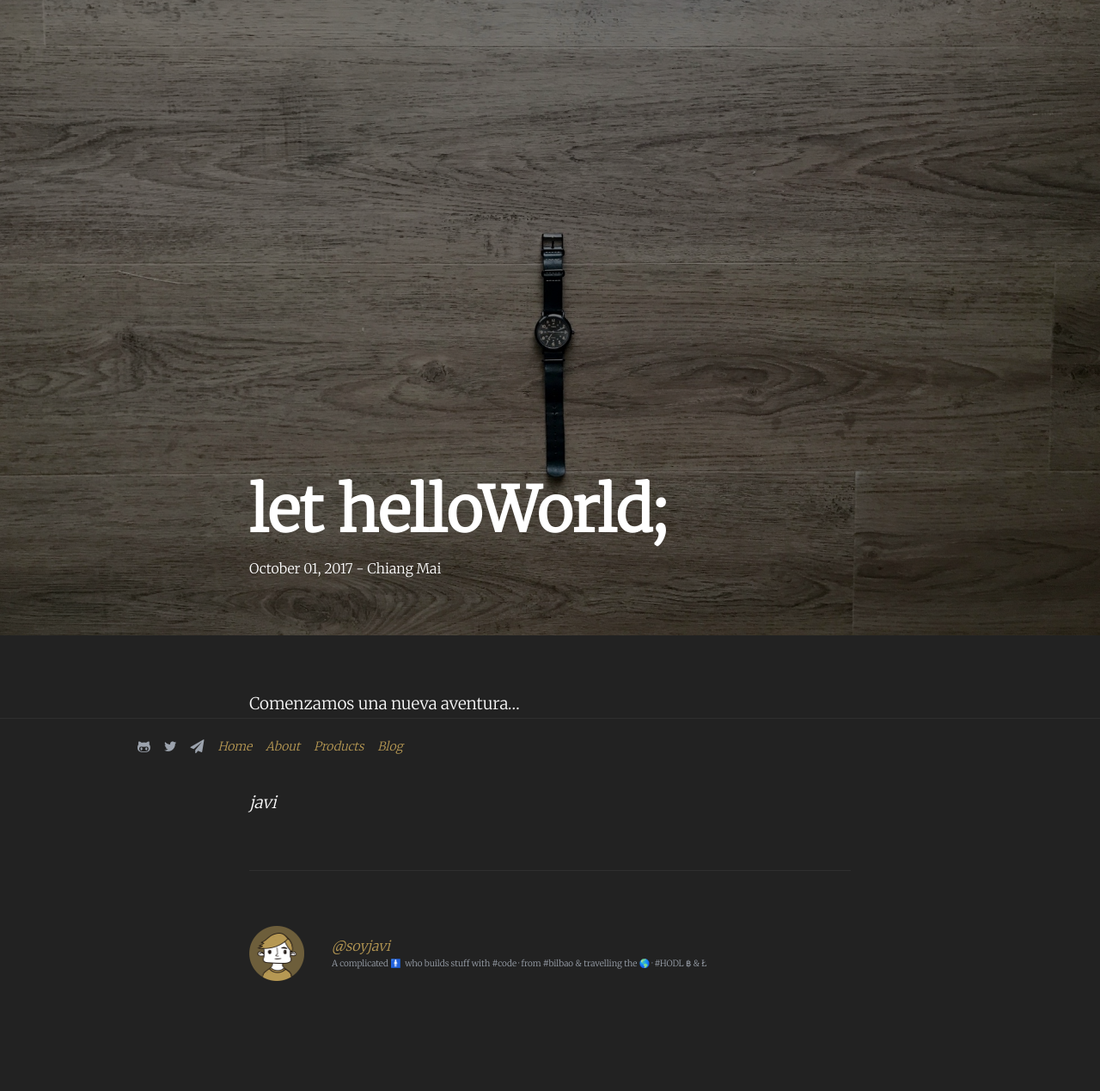
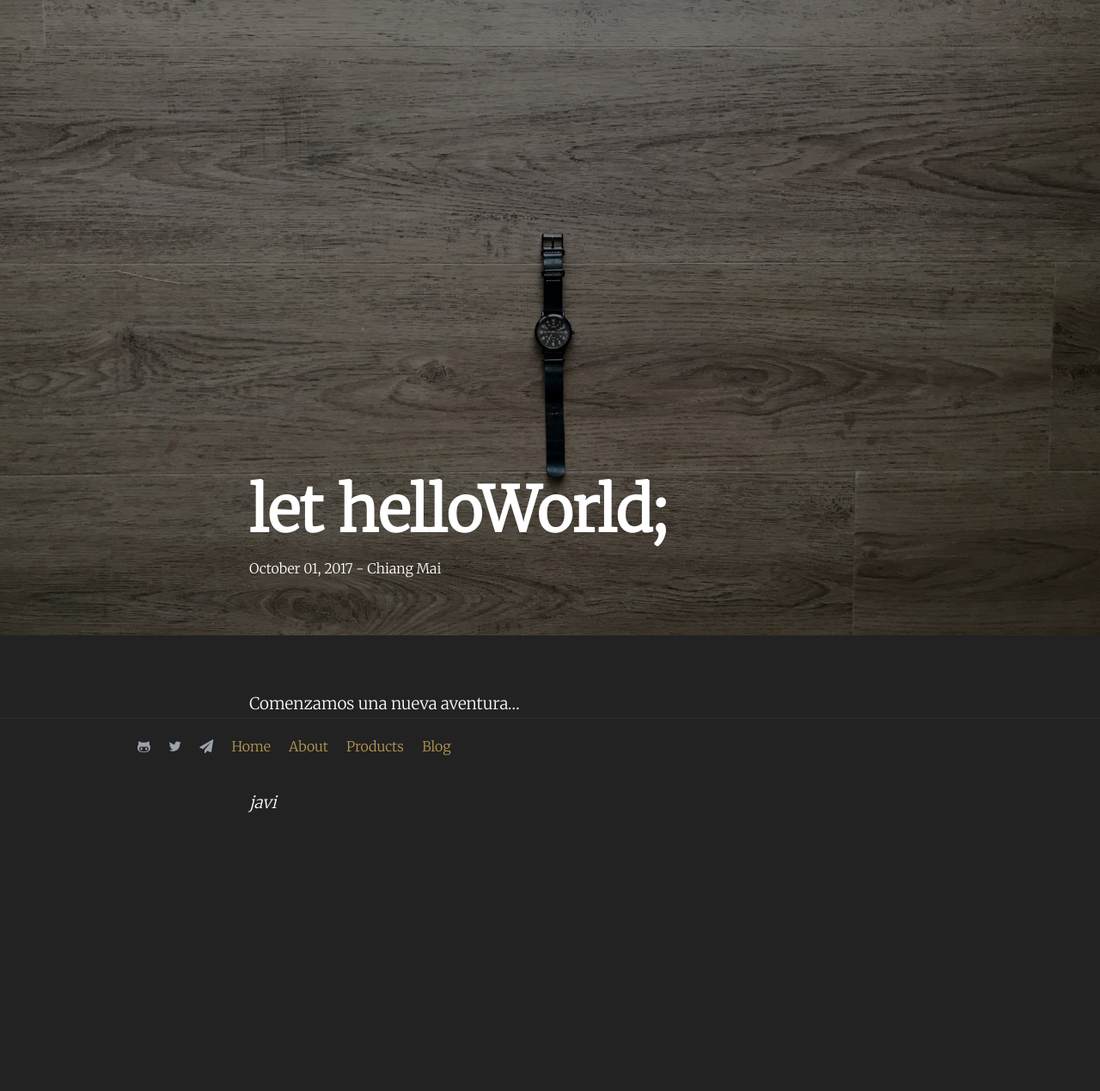
Before and after one commit to sohobase/site, a Jekyll site: the page built from _posts/2017-10-1-let-helloworld.md, in a window 1280 px wide. Shown: the whole page at 86% size. Built offline with Jekyll 4.4.1, drawn with Linux system fonts in a browser that asks for light colours; after the commit the page ends 1045 px from its top, so only the background shows below that.

Commit message:
Rescaffold project

```diff
--- /dev/null
+++ b/_includes/banner_coinbase.html
@@ -0,0 +1,3 @@
+<a href='https://coinbase.com' data-role='banner' class='coinbase'>
+  COINBASE
+</a>
--- a/_includes/theme.html
+++ /dev/null
@@ -1,6 +0,0 @@
-<script>
-  const currentHour = new Date().getHours();
-  if (currentHour >= 19 || currentHour <= 6 ) document.body.classList.add('night');
-
-  document.body.classList.add('night');
-</script>
--- a/_layouts/default.html
+++ b/_layouts/default.html
@@ -11,6 +11,5 @@
     {% else %}
       {% include particles.html %}
     {% endif %}
-    {% include theme.html %}
   </body>
 </html>
--- a/_layouts/post.html
+++ b/_layouts/post.html
@@ -16,17 +16,7 @@
       <article>
         {{ content }}
 
-        <div class="author">
-          <a href="/">
-            <img src="/assets/images/soyjavi.png" />
-          </a>
-          <div>
-            <a href="/">@soyjavi</a>
-            <small>
-              A complicated&nbsp;🚹 &nbsp;who builds stuff with #code · from #bilbao & travelling the&nbsp;🌎&nbsp;· #HODL ฿ & Ł
-            </small>
-          </div>
-        </div>
+
       </article>
 
       <nav class="summary">
@@ -47,6 +37,5 @@
 
     </section>
     {% include footer.html %}
-    {% include theme.html %}
   </body>
 </html>
--- a/assets/stylesheets/main.scss
+++ b/assets/stylesheets/main.scss
@@ -21,6 +21,7 @@
 $black: #000;
 // Font
 $font-family: 'Merriweather', serif;
+// $font-family-secondary: 'Merriweather', serif;
 $font-family-secondary: 'Lato', sans-serif;
 $font-size-tiny: 1 * $unit;
 $font-size-small: 1.4 * $unit;
--- a/assets/stylesheets/page.post.scss
+++ b/assets/stylesheets/page.post.scss
@@ -5,38 +5,6 @@
 [data-page='post'] {
   letter-spacing: -.063px;
 
-  &:not(.night) {
-    > section {
-      > header { background-color: $background-dark; }
-      > article {
-        a {
-          color: $text;
-        }
-        > blockquote > p { border-left-color: $text-secondary; }
-
-        p, ul {
-          a { box-shadow: 0 1px $text-secondary; }
-        }
-
-        p > code {
-          background-color: rgb(248, 248, 248);
-          border-color: rgb(238, 238, 238);
-        }
-      }
-      > footer { background-color: $background-dark; }
-    }
-
-    .author { box-shadow: 0 -1px $background-dark; }
-
-    .summary {
-      background-color: $background-dark;
-      box-shadow: inset 0 1px $background-dark, inset 0 -1px $background-dark;
-      &:hover { background-color: $background-dark; }
-      &:nth-child(2) { box-shadow: -1px 0 $background-dark; }
-    }
-  }
-
-  &.night {
   > section {
     > header { background-color: $background-contrast-dark; }
     > article {
@@ -63,7 +31,6 @@
     box-shadow: inset 0 1px $background-contrast-dark, inset 0 -1px $background-contrast-dark;
     &:hover { background-color: $background-contrast-dark; }
     &:nth-child(2) { box-shadow: -1px 0 $background-contrast-dark; }
-    }
   }
 
   h1, h2 { font-weight: $font-weight-bold; }
--- a/assets/stylesheets/page.roles.scss
+++ b/assets/stylesheets/page.roles.scss
@@ -1,4 +1,16 @@
-[data-role='slack'] { position: fixed; }
+[data-role='banner'] {
+  display: block;
+  margin: 0 auto;
+  width: 75%;
+  height: $unit * 9.6;
+  margin-bottom: $unit;
+  text-align: center;
+  text-decoration: none;
+
+  &.coinbase {
+    background: blue;
+  }
+}
 
 [data-role='button'] {
   border-radius: $offset;
@@ -20,10 +32,13 @@
   }
 }
 
+[data-role='slack'] {
+  position: fixed;
+}
+
 @media all and (max-width: 768px) {
   [data-role='slack'] {
-    top: auto;
-    bottom: $offset-mobile;
+    top: $offset-mobile;
     right: $offset-mobile;
   }
 }
--- a/assets/stylesheets/page.scss
+++ b/assets/stylesheets/page.scss
@@ -14,6 +14,8 @@
   line-height: 1.6;
   -webkit-font-smoothing: antialiased;
   -moz-osx-font-smoothing: grayscale;
+  color: $text-contrast;
+  background-color: $background-contrast;
 
   > img {
     opacity: 0;
@@ -30,32 +32,15 @@
     height: $footer-height;
     line-height: $footer-height;
     border-top: solid 1px;
+    background-color: $background-contrast;
+    border-top-color: $background-contrast-dark;
 
     > .navigation {
       max-width: 960px;
       margin: 0 auto;
     }
   }
-
-  &:not(.night) {
-    color: $text;
-    background-color: $background;
-    > footer {
-      background-color: $background;
-      border-top-color: $background-dark;
-    }
-  }
-
-  &.night {
-    color: $text-contrast;
-    background-color: $background-contrast;
-    > footer {
-      background-color: $background-contrast;
-      border-top-color: $background-contrast-dark;
-    }
-  }
 }
-
 
 h1, h2 {
   margin: 0;
@@ -82,17 +67,10 @@
 a {
   text-decoration: none;
   &:not(.icon):not([data-role='button']) {
-    font-style: italic;
+    // font-style: italic;
     color: $accent;
   }
 }
-
-[data-role='slack'] {
-  position: fixed;
-  top: $offset;
-  right: $offset;
-}
-
 
 .title {
   img {
@@ -107,10 +85,10 @@
 .navigation {
   display: flex;
   align-items: center;
-  font-size: $font-size-small;
+  // font-size: $font-size-small;
   > * {
     &:not(:first-child) {
-      margin-left: $offset / 4;
+      margin-left: $offset / 3;
     }
     &.icon {
       font-size: $font-size;
```
Also changed, not shown: _includes/author_javi.html (added, +11 -0 lines), _includes/author_mikel.html (added, +11 -0 lines). Lines whose indentation alone changed are shown as unchanged.
